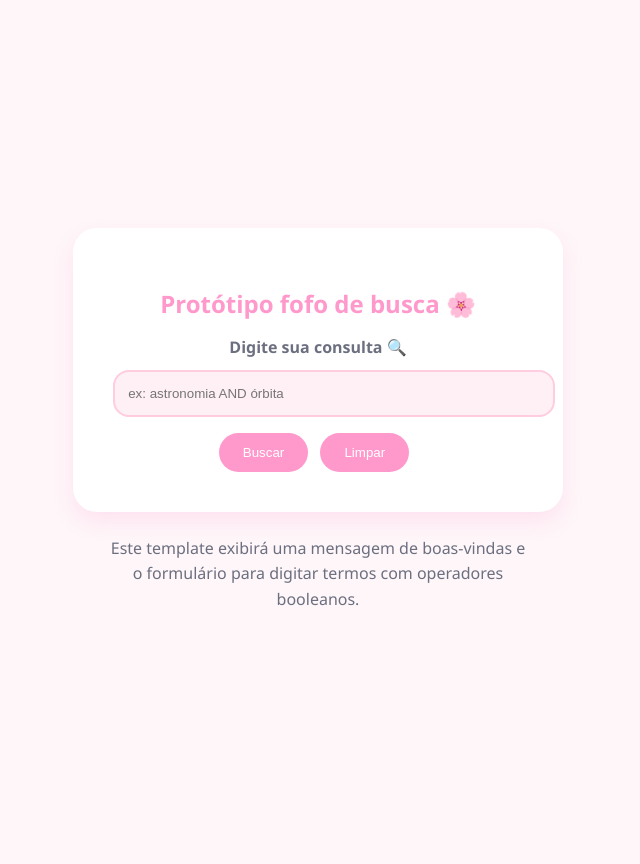
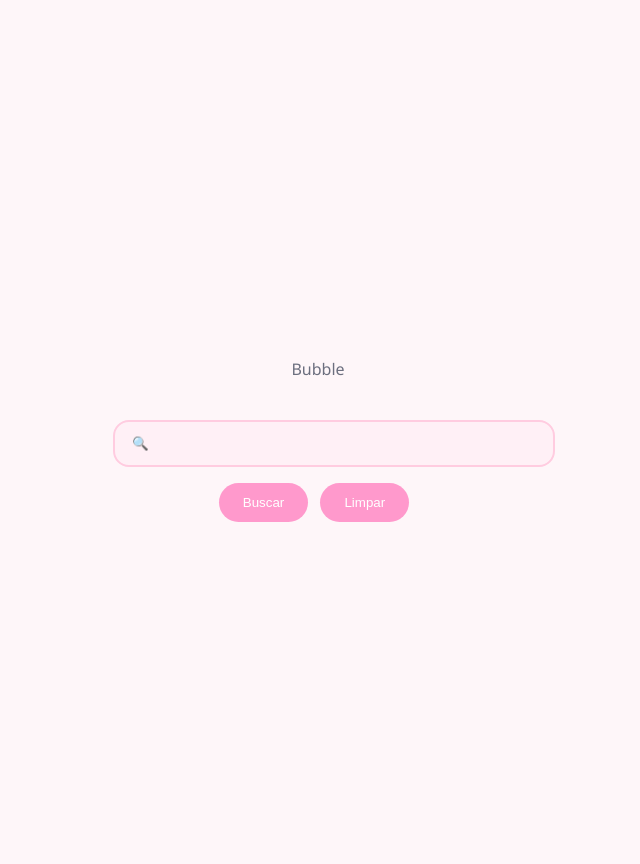
Before and after one commit to BrunaLuzMar/tp1_manipulacao_de_sequencias, a Flask app: page / in a window 1280 px wide. Shown: the whole page, without its empty margins (322-962 px from the left). Run offline with Flask 3, Linux system fonts and the light colour scheme.

Commit message:
Melhorias na busca e frontend da pagina

```diff
--- a/templates/index.html
+++ b/templates/index.html
@@ -6,20 +6,28 @@
     <link rel="stylesheet" href="{{ url_for('static', filename='style.css') }}" />
     <script defer src="{{ url_for('static', filename='script.js') }}"></script>
   </head>
-  <body>
+  <body style="overflow: hidden; height: 100vh;">
     <!-- Esta página inicial apresentará o campo de busca, instruções rápidas e atalhos para o usuário começar as consultas. -->
     <main class="painel-principal">
-      <section class="cartao-fofo">
-        <h1>{{ mensagem_boas_vindas or "Olá! Explore o corpus com carinho." }}</h1>
-        <form method="get" action="/resultados">
-          <!-- O campo abaixo receberá a consulta. No futuro, validações mais robustas poderão ser acrescentadas em JavaScript. -->
-          <label for="consulta">Digite sua consulta 🔍</label>
-          <input id="consulta" name="q" type="text" placeholder="ex: astronomia AND órbita" />
-          <button type="submit">Buscar</button>
-          <button type="button" id="btn-limpar">Limpar</button>
-        </form>
-      </section>
-      <p class="descricao">Este template exibirá uma mensagem de boas-vindas e o formulário para digitar termos com operadores booleanos.</p>
+
+        <div >
+          <p class="pt-sans-bold">Bubble</p>
+        </div>
+        <section >
+
+          <form method="get" action="/resultados">
+            <!-- O campo abaixo receberá a consulta. No futuro, validações mais robustas poderão ser acrescentadas em JavaScript. -->
+            <input id="consulta" name="q" type="text" placeholder=" 🔍 " />
+
+            <button type="submit" class="btn">Buscar</button>
+            <button type="button" id="btn-limpar" class="btn">Limpar</button>
+          </form>
+        </section>
+
+
+
+
     </main>
   </body>
 </html>
+<style>
```
